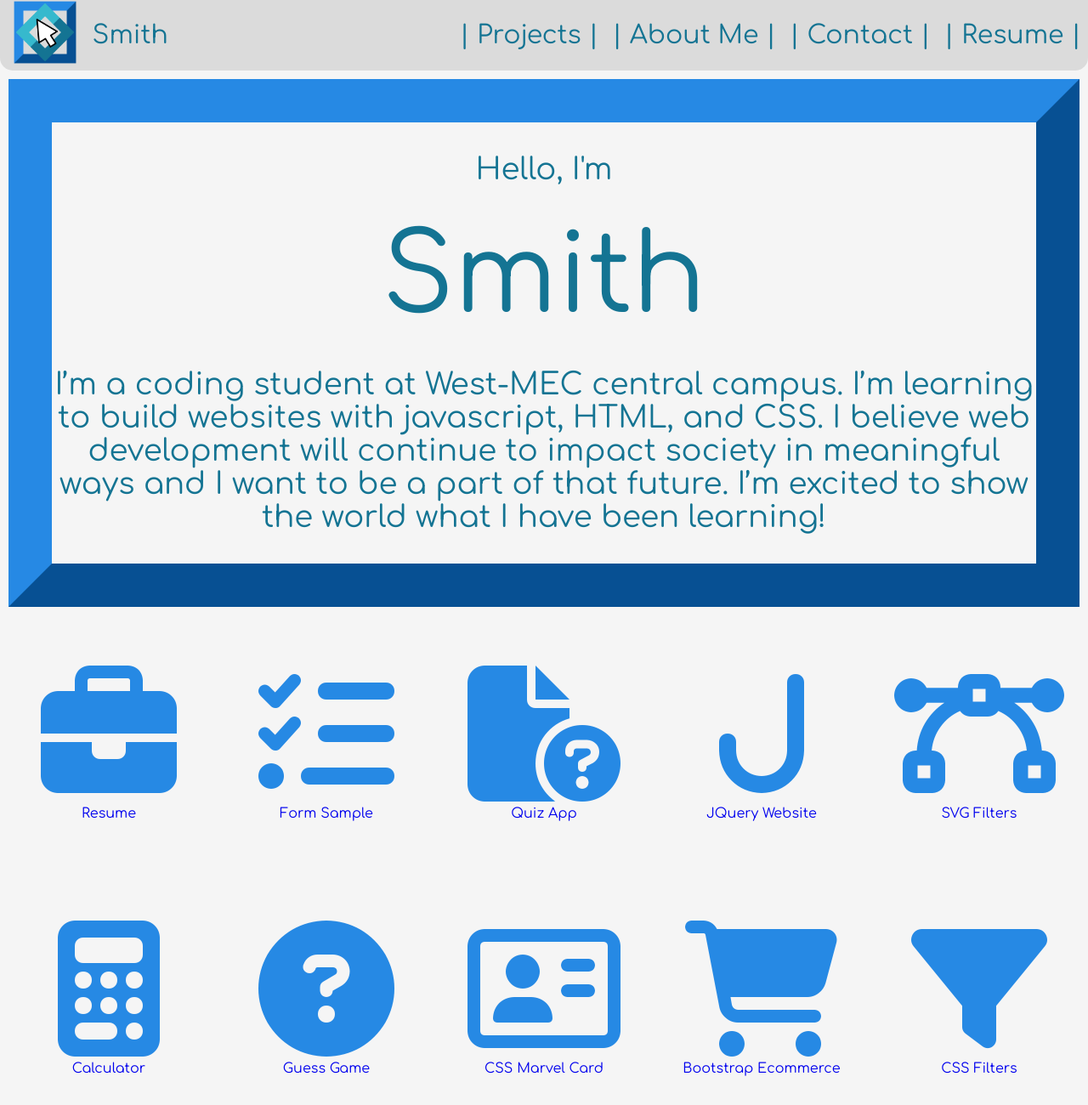
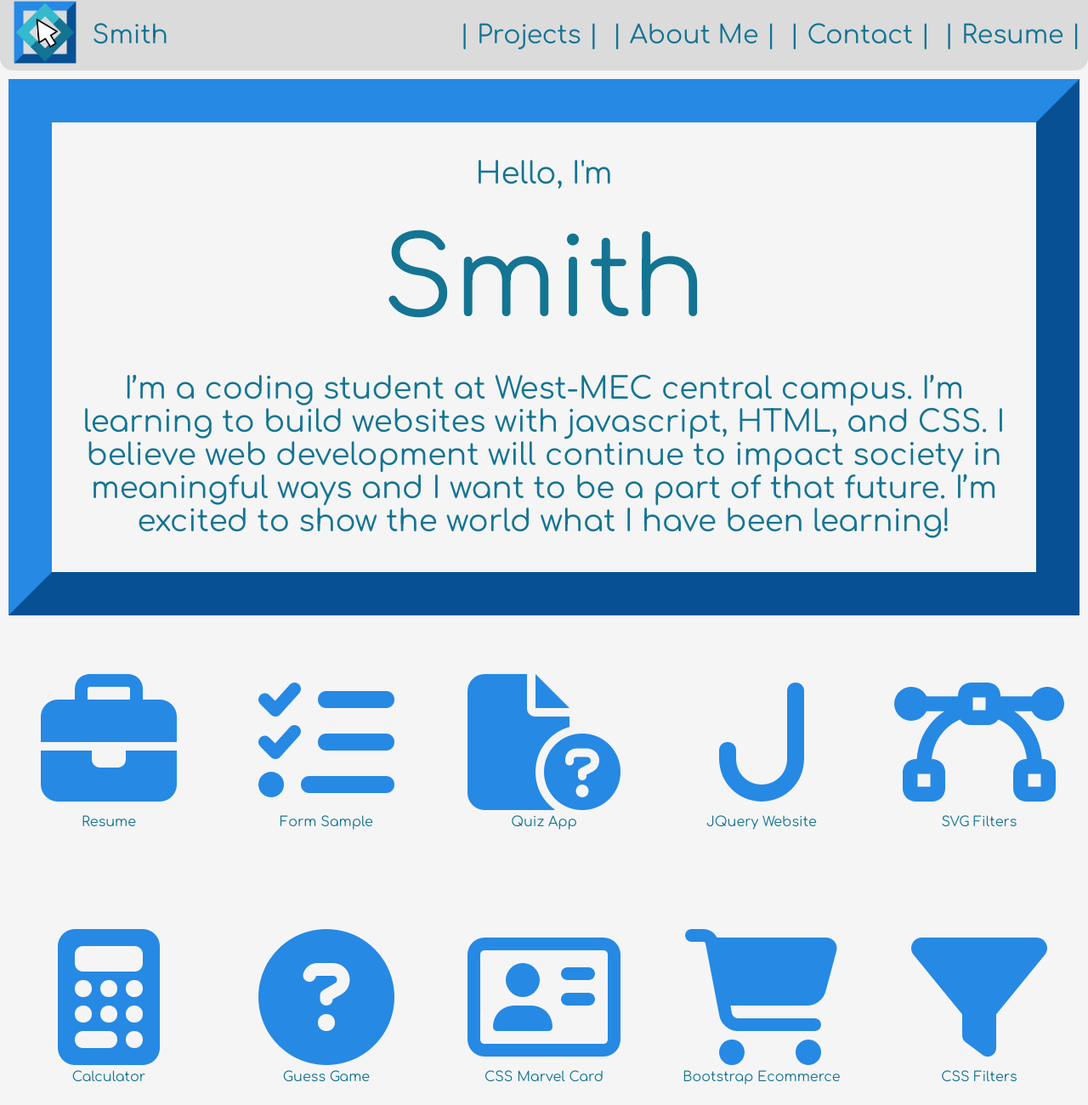
Before and after one commit to Smith2067/New-Portfolio, a plain HTML site: page index.html in a window 1280 px wide. Shown: the top 1300 px of the page at 85% size. Drawn offline with Linux system fonts and the light colour scheme.

Commit message:
Update main.css

```diff
--- a/main.css
+++ b/main.css
@@ -11,8 +11,8 @@ body{
     color: #147493ff;
 }
 
-/*Navigation Bar Section*/
-/*--------------------------------*/
+/*Navigation Bar Section ---------*/
+
 nav{
     background: rgb(219, 219, 219);
     min-height: 80px;
@@ -31,9 +31,6 @@ nav{
     align-items: center;
 }
 
-#navDiv>a{
-    text-decoration: none;
-}
 
 #hamburgerButton{
 display: none;
@@ -55,6 +52,7 @@ display: none;
     transition: .2s;
     padding: 8px;
     color: #147493ff;
+    text-decoration: none;
 }
 
 .navButton:hover{
@@ -68,10 +66,10 @@ display: none;
     display: flex;
     align-items: center;
 }
-/*--------------------------------*/
 
-/*Intro Section*/
-/*--------------------------------*/
+/*End Navigation Bar Section -----*/
+
+/*Intro Section-------------------*/
 #intro{
     margin: 10px;
     border-top: solid #2689e4ff 4vw;
@@ -79,6 +77,7 @@ display: none;
     border-bottom: solid #075093ff 4vw;
     border-right: solid #075093ff 4vw;
     font-size: calc(10px + 2vw);
+    padding: 5px;
 }
 
 #name{
@@ -86,7 +85,7 @@ display: none;
     margin: 0;
 }
 
-/*--------------------------------*/
+/*End Intro Section---------------*/
 
 /*Project Containers -------------*/
 #projects{
@@ -126,14 +125,16 @@ display: none;
 .projectItem>p{
     margin: 0;
     margin-top: 5px;
+    text-decoration: none;
+    color: #147493ff;
 }
-/*--------------------------------*/
+/*End Project Containers ---------*/
 
 /*Icons---------------------------*/
 i{
     color: #2689e4ff;
 }
-/*--------------------------------*/
+/*End Icons-----------------------*/
 
 /*Footer Section -----------------*/
 footer{
@@ -155,7 +156,9 @@ footer>div{
     color: white;
 }
 
-/*--------------------------------*/
+/*End Footer Section -------------*/
+
+/*Responsive Media Queries--------*/
 
 @media only screen and (max-width: 1000px) {
     nav{
@@ -201,3 +204,5 @@ footer>div{
     flex-direction: column;
 }
 }
+
+/*End Responsive Media Queries----*/
```
